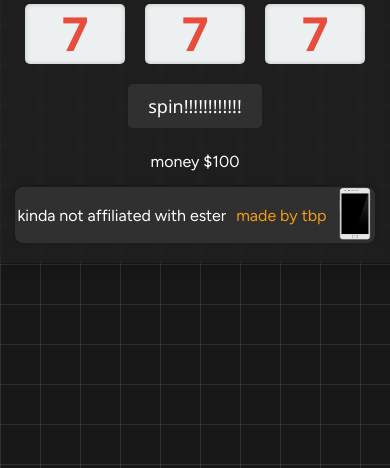
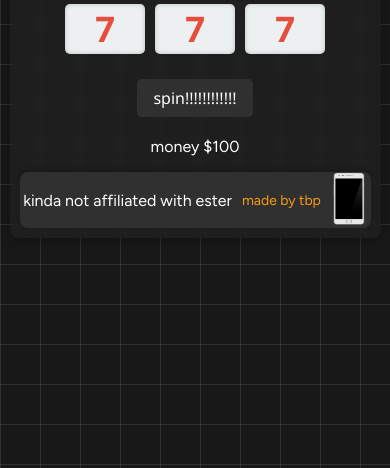
Before and after one commit to matu6968/ester-gambling-electron-legacy, an Electron app: page index.html in a window 390 px wide. Shown: the part 376-844 px from the top of the page. Drawn offline with nearby package versions, Linux system fonts and the light colour scheme.

Commit message:
mobile screen support

```diff
--- a/styles.css
+++ b/styles.css
@@ -32,6 +32,7 @@ h1 {
 .slot-machine {
     display: flex;
     justify-content: center;
+    flex-wrap: wrap;
     margin-bottom: 20px;
 }
 
@@ -62,18 +63,7 @@ h1 {
     color: #e74c3c;
 }
 
-#spin-button {
-    padding: 10px 20px;
-    font-size: 18px;
-    font-family: 'Segoe UI', sans-serif;
-    background-color: #303030;
-    border: none;
-    color: white;
-    cursor: pointer;
-    border-radius: 5px;
-}
-
-#replenish-button {
+#spin-button, #replenish-button {
     padding: 10px 20px;
     font-size: 18px;
     font-family: 'Segoe UI', sans-serif;
@@ -115,3 +105,47 @@ footer a {
     opacity: 0.5;
     cursor: not-allowed;
 }
+
+/* Mobile Support */
+@media (max-width: 600px) {
+    .container {
+        width: 90%;
+        padding: 10px;
+    }
+
+    h1 {
+        font-size: 28px;
+        margin-bottom: 15px;
+    }
+
+    .slot-machine {
+        flex-wrap: wrap;
+        justify-content: center;
+    }
+
+    .reel-container {
+        width: 80px;
+        height: 50px;
+        margin: 5px;
+    }
+
+    .slot {
+        height: 50px;
+        width: 80px;
+        font-size: 36px;
+    }
+
+    #spin-button, #replenish-button {
+        padding: 8px 16px;
+        font-size: 16px;
+    }
+
+    #result-message {
+        font-size: 20px;
+        margin-top: 15px;
+    }
+
+    footer a {
+        font-size: 14px;
+    }
+}
```
